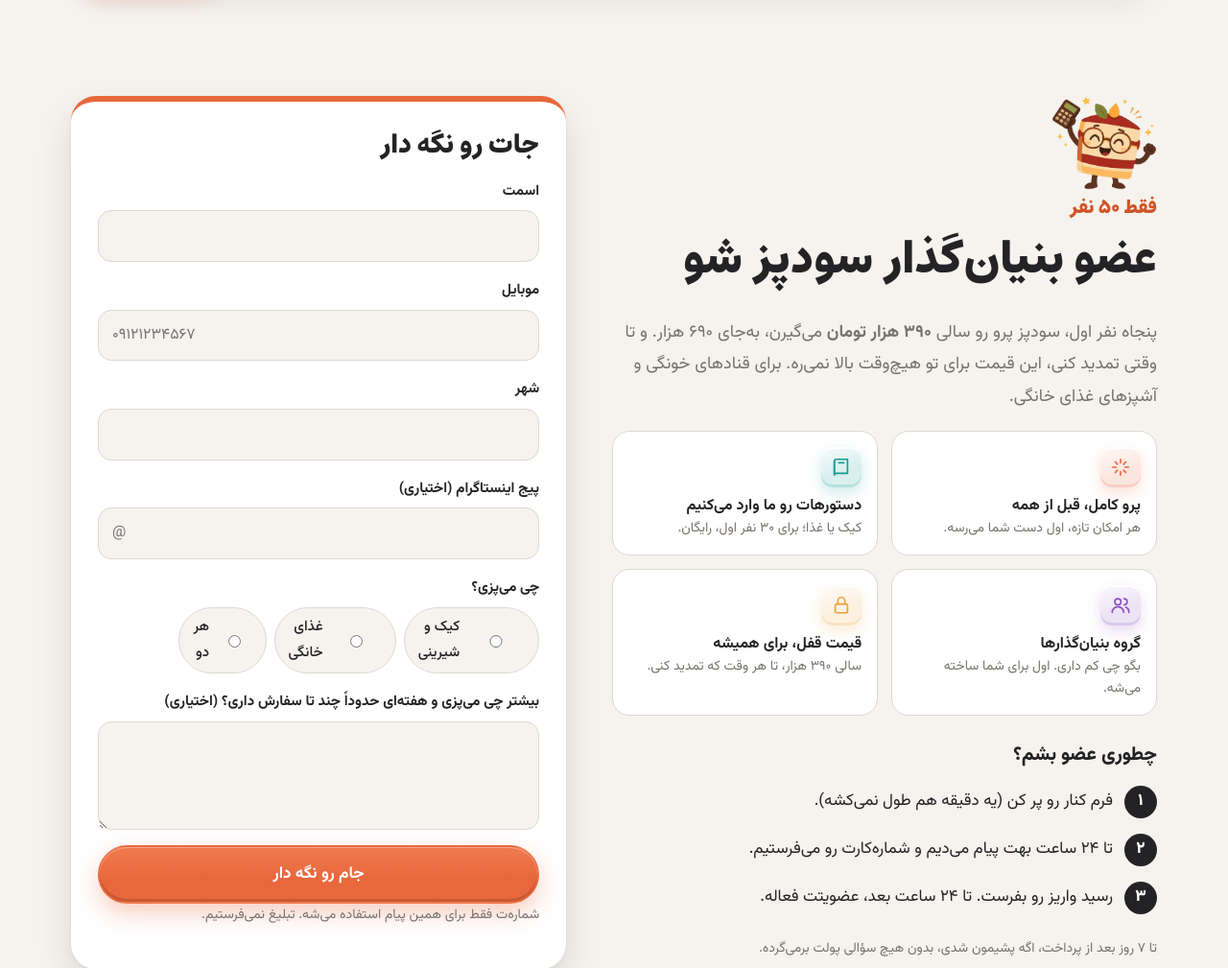
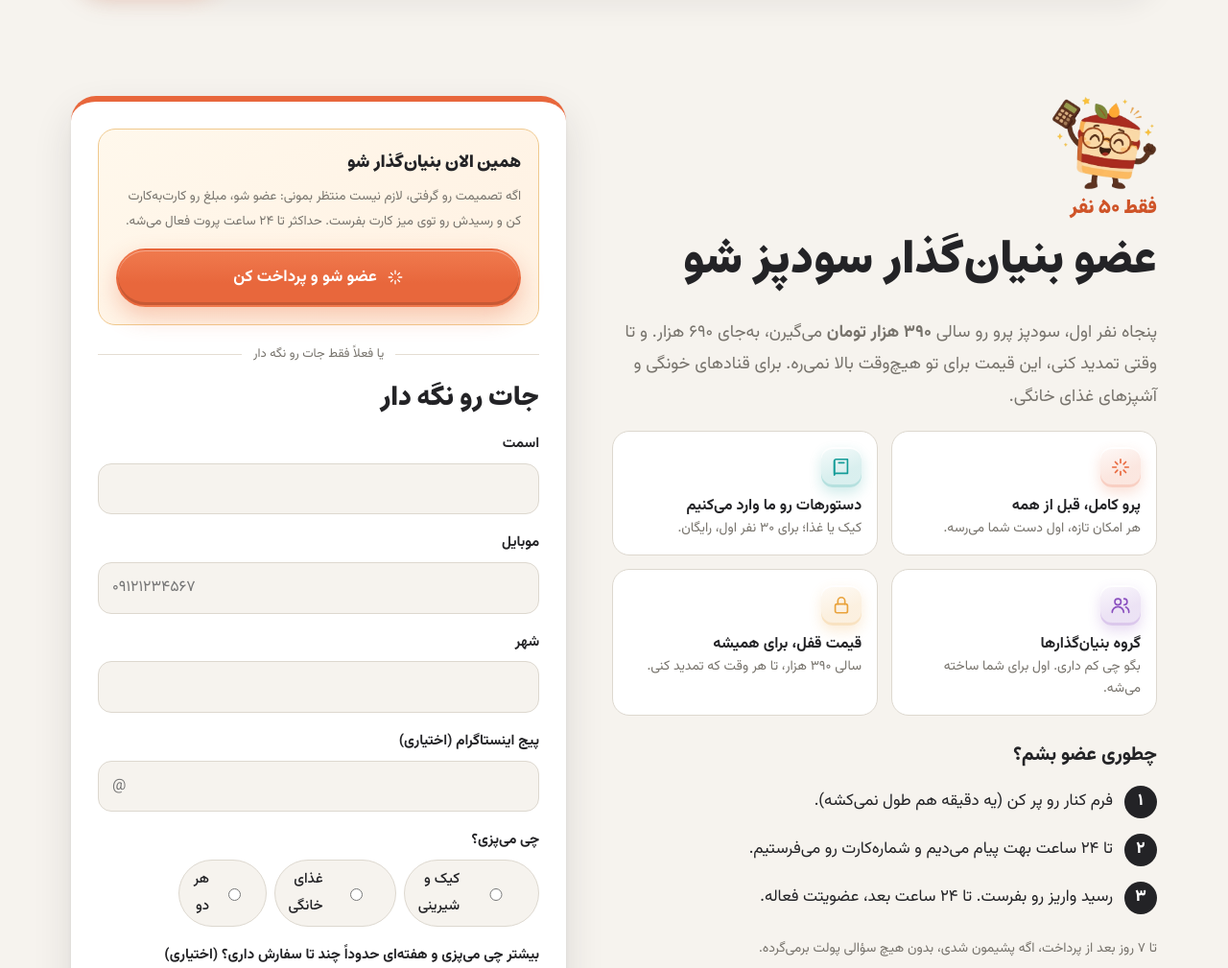
Before and after one commit to Moongirl-area/my-site, a WordPress theme: template theme/page-founders.php in a window 1280 px wide. Shown: the part 90-1099 px from the top of the page at 96% size. Run offline with PHP 8.4 and a stand-in for WordPress, Linux system fonts and the light colour scheme; the site name, menu and one post (Sample post) are stand-ins, and other content is empty.

Commit message:
Founders and pricing pages link into the new pay flow
Co-Authored-By: Claude Opus 5 <noreply@anthropic.com>
Claude-Session: https://claude.ai/code/session_0158KVohCejhfQB8o4n7WFYd

```diff
--- a/theme/assets/css/main.css
+++ b/theme/assets/css/main.css
@@ -1455,3 +1455,8 @@ html[data-k="food"] .sp-calc-hero .sp-plate { box-shadow: 0 30px 60px rgba(0, 0,
 .sp-paylist li.is-no i { background: #FFECE7; color: #A33A22; }
 .sp-paylist small { width: 100%; color: var(--muted); }
 @media (max-width: 560px) { .sp-cardbox__num { letter-spacing: 1px; } }
+.sp-buynow { padding: 18px; margin-bottom: 18px; border: 1.5px solid #F0C98E; border-radius: 18px; background: linear-gradient(145deg, #FFF8EC, #FFF1E2); }
+.sp-buynow b { display: block; margin-bottom: 6px; font-family: var(--display); font-weight: 900; font-size: 18px; }
+.sp-buynow p { margin: 0 0 14px; font-size: 13.5px; line-height: 1.95; color: var(--muted); }
+.sp-or { display: flex; align-items: center; gap: 12px; margin: 0 0 16px; color: var(--muted); font-size: 13px; }
+.sp-or::before, .sp-or::after { content: ""; flex: 1; height: 1px; background: #E4DDD2; }
--- a/theme/page-founders.php
+++ b/theme/page-founders.php
@@ -35,7 +35,8 @@ $sp_state = isset( $_GET['sp'] ) ? sanitize_key( wp_unslash( $_GET['sp'] ) ) : '
 		<div class="sp-founders__form" id="join">
 			<?php if ( 'sent' === $sp_state ) : ?>
 				<div class="sp-verdict sp-verdict--good" role="status">
-					<b>رسید، مرسی!</b><br>جات نگه داشته شد. تا ۲۴ ساعت بهت پیام می‌دیم.
+					<b>رسید، مرسی!</b><br>جات نگه داشته شد. تا ۲۴ ساعت بهت پیام می‌دیم.<br>
+					<a class="sp-btn sp-btn--coral sp-btn--sm" style="margin-top:12px" href="<?php echo esc_url( sp_buy_url( 'founder' ) ); ?>">یا همین الان پرداخت کن</a>
 				</div>
 			<?php else : ?>
 				<?php if ( 'invalid' === $sp_state ) : ?>
@@ -43,6 +44,12 @@ $sp_state = isset( $_GET['sp'] ) ? sanitize_key( wp_unslash( $_GET['sp'] ) ) : '
 				<?php elseif ( 'expired' === $sp_state ) : ?>
 					<div class="sp-verdict sp-verdict--warn" role="alert">صفحه خیلی وقت باز مونده بود. یه بار دیگه بفرست.</div>
 				<?php endif; ?>
+				<div class="sp-buynow">
+					<b>همین الان بنیان‌گذار شو</b>
+					<p>اگه تصمیمت رو گرفتی، لازم نیست منتظر بمونی: عضو شو، مبلغ رو کارت‌به‌کارت کن و رسیدش رو توی میز کارت بفرست. حداکثر تا ۲۴ ساعت پروت فعال می‌شه.</p>
+					<a class="sp-btn sp-btn--coral sp-btn--block" href="<?php echo esc_url( sp_buy_url( 'founder' ) ); ?>"><?php echo sp_icon( 'spark', 18 ); ?>عضو شو و پرداخت کن</a>
+				</div>
+				<p class="sp-or"><span>یا فعلاً فقط جات رو نگه دار</span></p>
 				<h2>جات رو نگه دار</h2>
 				<form class="sp-form" method="post" action="<?php echo esc_url( admin_url( 'admin-post.php' ) ); ?>">
 					<input type="hidden" name="action" value="sp_founder">
--- a/theme/page-pricing.php
+++ b/theme/page-pricing.php
@@ -54,7 +54,8 @@ $sp_s = sp_settings();
 					<li>دستورهای آماده‌ی کیک و غذای خونگی، با مقدار مواد</li>
 					<li>عکس لیست قیمت و منوی هفتگی برای استوری (به‌زودی)</li>
 				</ul>
-				<a class="sp-btn sp-btn--coral sp-btn--block" href="<?php echo esc_url( sp_url( 'founders' ) ); ?>">اول بنیان‌گذار شو: ۳۹۰ هزار</a>
+				<a class="sp-btn sp-btn--coral sp-btn--block" href="<?php echo esc_url( sp_buy_url( 'founder' ) ); ?>">اول بنیان‌گذار شو: ۳۹۰ هزار</a>
+				<p class="sp-small" style="margin-top:10px;text-align:center">عضو می‌شی، کارت‌به‌کارت می‌کنی و رسیدت رو توی میز کارت می‌فرستی. تا ۲۴ ساعت پروت فعال می‌شه.</p>
 				<p class="sp-small sp-center">پرو اول برای این ۵۰ نفر باز می‌شه.</p>
 			</div>
 		</div>
```
